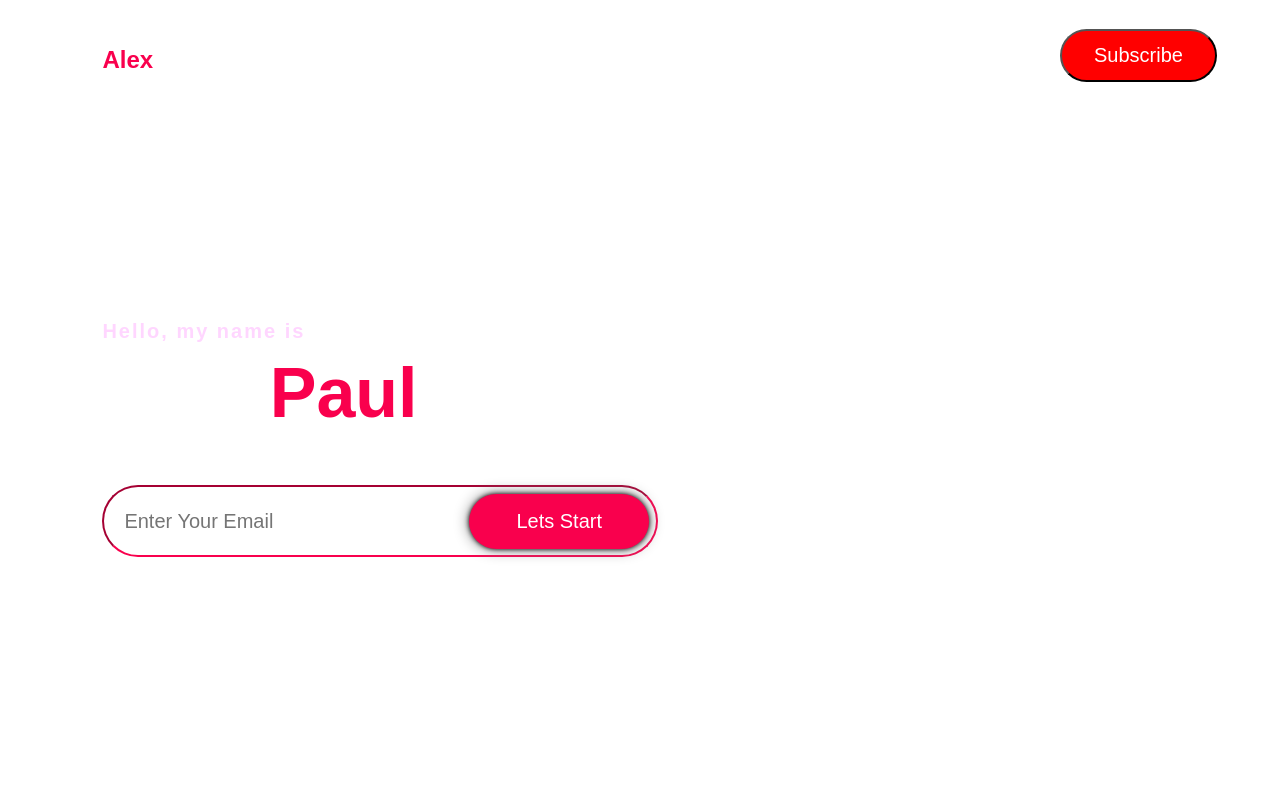
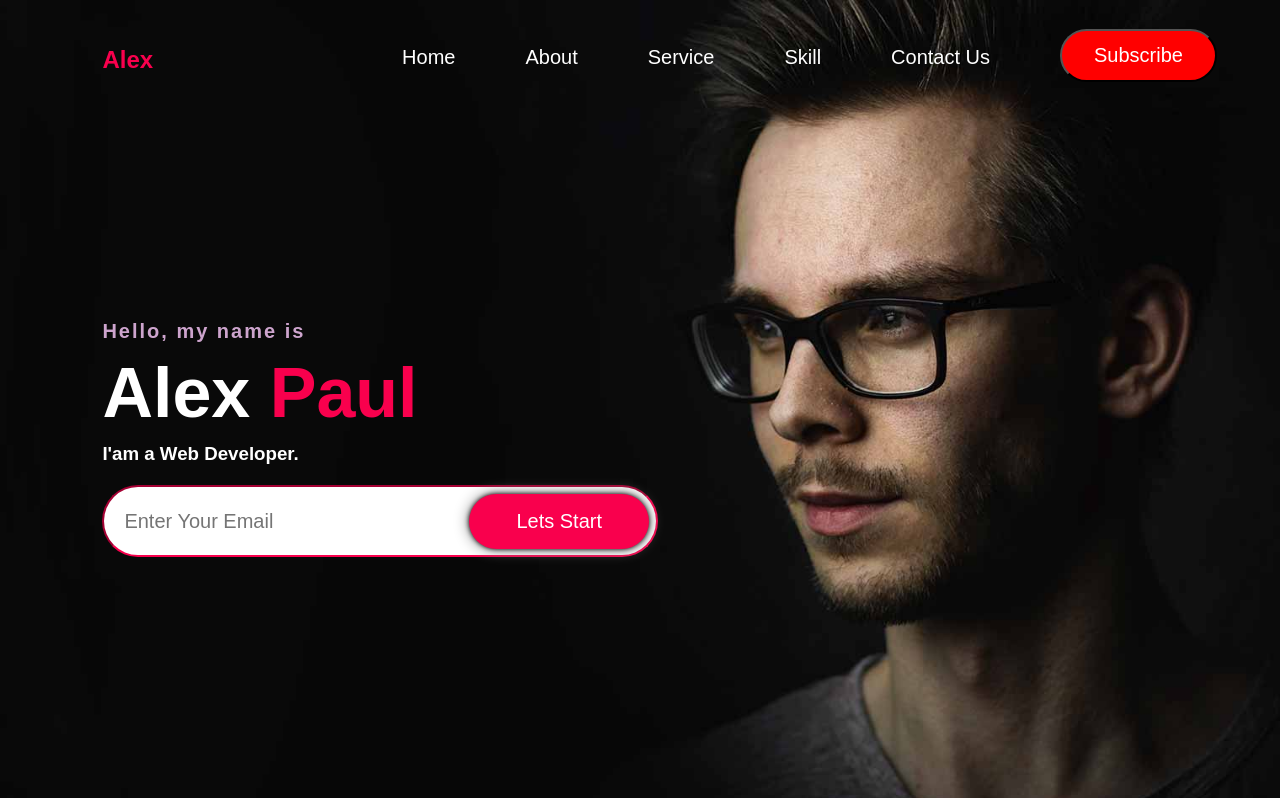
Before and after one commit to Mohit8901/portfolio.github.io, a plain HTML site: page index.html in a window 1280 px wide. Shown: the top 798 px of the page. Drawn offline with Linux system fonts and the light colour scheme.

Commit message:
img url change

```diff
--- a/style.css
+++ b/style.css
@@ -10,7 +10,7 @@
 .main{
     height: 100vh;
     width: 100%;
-    background-image: url(img/background.jpg);
+    background-image: url(background.jpg);
     background-size: cover;
     background-position: center;
 
```
